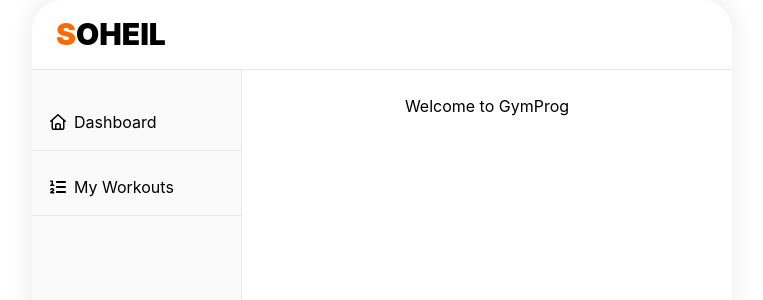
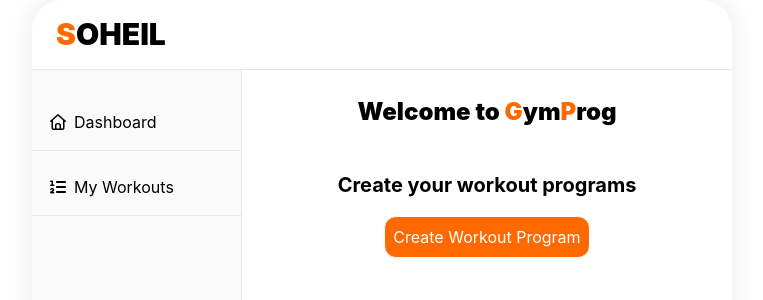
Before and after one commit to Arissj4/GymProg, a React (Vite) app in the folder front-end/: page / in a window 1280 px wide. Shown: the top 300 px of the page, without its empty margins (258-1021 px from the left). Built offline with nearby package versions, Linux system fonts and the light colour scheme.

Commit message:
[ADD] Implemented "Home" page

```diff
--- a/front-end/src/App.tsx
+++ b/front-end/src/App.tsx
@@ -34,7 +34,7 @@ function App() {
           <Sidebar user={testUser} handleNavigate={handleNavigate}/>
           <BrowserRouter>
             <Routes>
-              <Route index element={<Home />} />
+              <Route index element={<Home handleNavigate={handleNavigate} />} />
               <Route path="/login" element={<Login />} />
               <Route path="/my-workouts" element={<UserExercisePrograms programs={['Program 1', 'Program 2', 'Program 3']} />} />
             </Routes>
--- a/front-end/src/components/Home.tsx
+++ b/front-end/src/components/Home.tsx
@@ -1,11 +1,35 @@
 import React from 'react'
 
-type Props = {}
+type Props = {
+  handleNavigate: (route: string) => void;
+}
 
 const Home = (props: Props) => {
   return (
-    <div id="home" className='flex-auto h-full p-6 flex justify-center'>
-      Welcome to GymProg
+    <div id="home" className='flex-auto h-full p-6 flex-col justify-center w-[70%]'>
+      <div>
+        <span className='text-[24px] font-[1000] block w-full h-fit text-center'>
+          Welcome to
+          <span className='text-orange-500'> G</span>
+          <span>ym</span>
+          <span className='text-orange-500'>P</span>
+          <span>rog</span>
+        </span>
+      </div>
+
+      <div className='flex flex-col items-center'>
+        <span className='text-[20px] font-bold block w-full h-fit text-center mt-10'>
+          Create your workout programs
+        </span>
+
+        <button
+          onClick={() => props.handleNavigate('/my-workouts')}
+          className='border p-2 rounded-xl mt-4 bg-orange-500 text-white hover:bg-orange-600 hover:cursor-pointer'
+        >
+          Create Workout Program
+        </button>
+      </div>
+
     </div>
   )
 }
```
